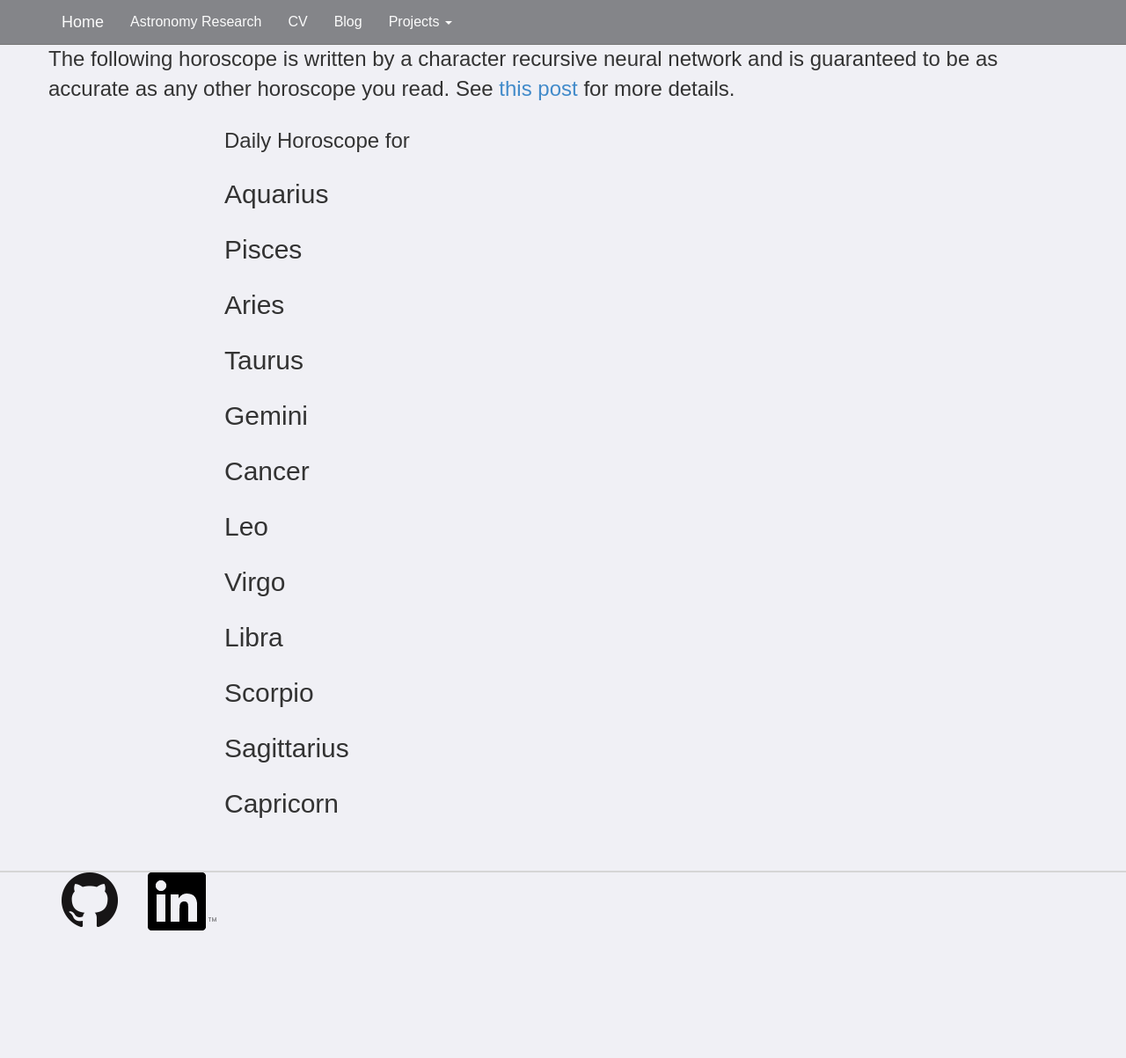
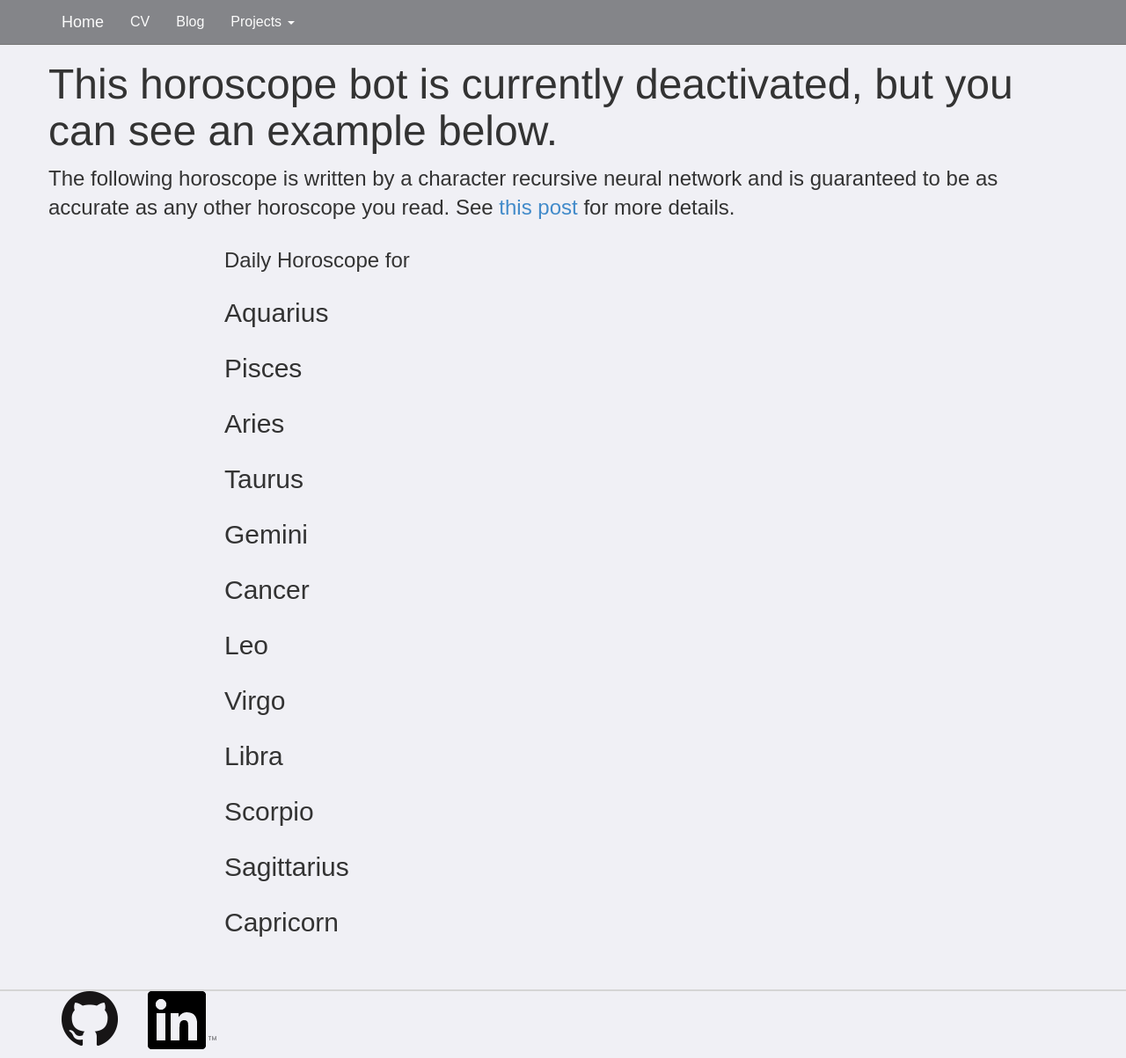
Before and after one commit to stephenpardy/stephenpardy.github.io, a Jekyll site: the page built from projects/horoscope.html, in a window 1280 px wide and 1203 px high. Shown: the whole window at 88% size. Built offline with Jekyll 4.4.1, drawn with Linux system fonts in a browser that asks for light colours; nearby versions of some CDN libraries.

Commit message:
Remove some old stuff

```diff
--- a/CV/index.html
+++ b/CV/index.html
@@ -40,7 +40,7 @@ title: CV
           </ul>
           <p><span><em>Research Assistant</em></span> -- Fall 2013 - Spring 2018<br />University of Wisconsin - Madison</p>
           <ul>
-          <li><p>See the <a href="{{ site.baseurl }}/research.html">research</a> page for more information.</p></li>
+          <li><p>See the <a href="{{ site.baseurl }}/research/">research</a> page for more information.</p></li>
           </ul>
         </div>
       </div>
--- a/_includes/head.html
+++ b/_includes/head.html
@@ -28,14 +28,12 @@
       </div>
       <div class="collapse navbar-collapse">
         <ul class="nav navbar-nav">
-          <li><a href="/research">Astronomy Research</a></li>
           <li><a href="/CV">CV</a></li>
           <li><a href="/blog">Blog</a></li>
           <li class="dropdown">
               <a href="#" class="dropdown-toggle" data-toggle="dropdown" role="button" aria-haspopup="true" aria-expanded="false">Projects <span class="caret"></span></a>
               <ul class="dropdown-menu">
                   <li><a href="/projects/kensukekoike.html">KensukeKoikeScript</a></li>
-                  <li><a href="/projects/horoscope.html">Horoscope</a></li>
                   <li><a href="/projects/boxplot.html">Boxplot</a></li>
                   <li><a href="/projects/HST_Mast_ngrams.html">HSTgrams</a></li>
               </ul>
--- a/projects/horoscope.html
+++ b/projects/horoscope.html
@@ -3,8 +3,12 @@ layout: default
 title: Totally Accurate Horoscope
 ---
 
+<h1> This horoscope bot is currently deactivated, but you can see an example below.</h1>
+
 <div class="row">
     <div class="col-sm-12">
+
+
 
         <p>The following horoscope is written by a character recursive neural network and is guaranteed to be as accurate as any other horoscope you read. See <a href={{ site.baseurl }}{% post_url 2016-08-18-Horoscopes %}>this post</a> for more details.</p>
 
```
